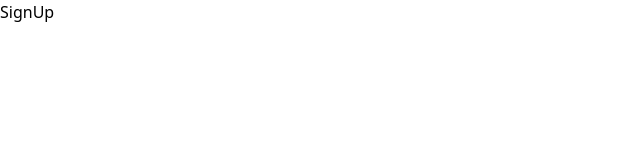
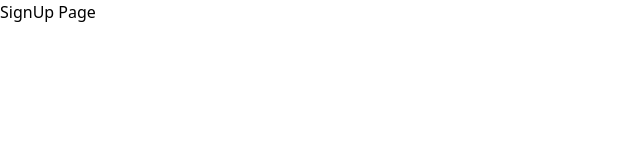
Before and after one commit to Sameemadhu16/Job-Listings, a React (Vite) app in the folder client/: page /sign-up in a window 1280 px wide. Shown: the top 160 px of the page, without its empty margins (0-640 px from the left). Built offline with nearby package versions, Linux system fonts and the light colour scheme.

Commit message:
change sign up page

```diff
--- a/client/package.json
+++ b/client/package.json
@@ -14,7 +14,7 @@
     "flowbite-react": "^0.10.1",
     "react": "^18.3.1",
     "react-dom": "^18.3.1",
-    "react-router-dom": "^6.24.0"
+    "react-router-dom": "^6.24.1"
   },
   "devDependencies": {
     "@types/react": "^18.3.3",
@@ -27,6 +27,6 @@
     "eslint-plugin-react-refresh": "^0.4.7",
     "postcss": "^8.4.38",
     "tailwindcss": "^3.4.4",
-    "vite": "^5.3.1"
+    "vite": "^5.3.3"
   }
 }
--- a/client/src/pages/SignUp.jsx
+++ b/client/src/pages/SignUp.jsx
@@ -2,6 +2,6 @@ import React from 'react'
 
 export default function SignUp() {
   return (
-    <div>SignUp</div>
+    <div>SignUp Page</div>
   )
 }
```
Also changed, not shown: 1 other file (tests, documents, lock files or other folders).
